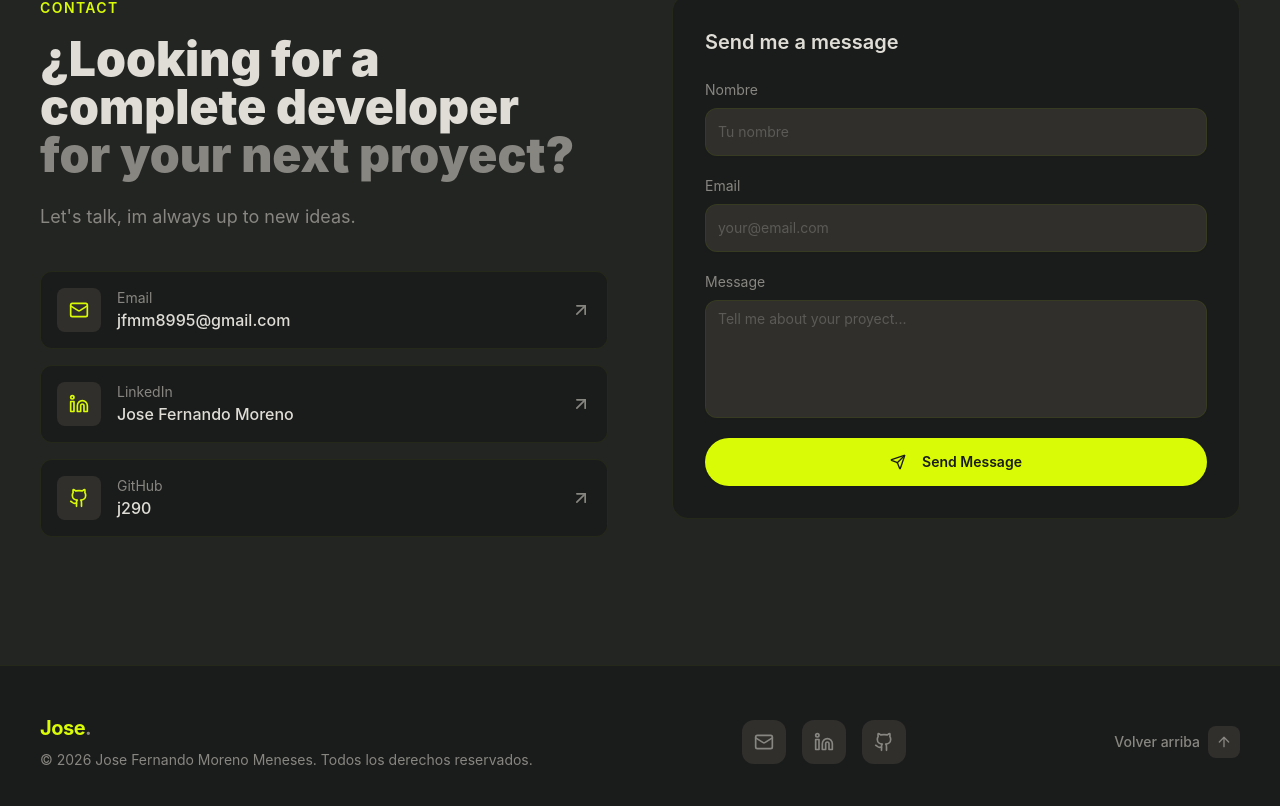
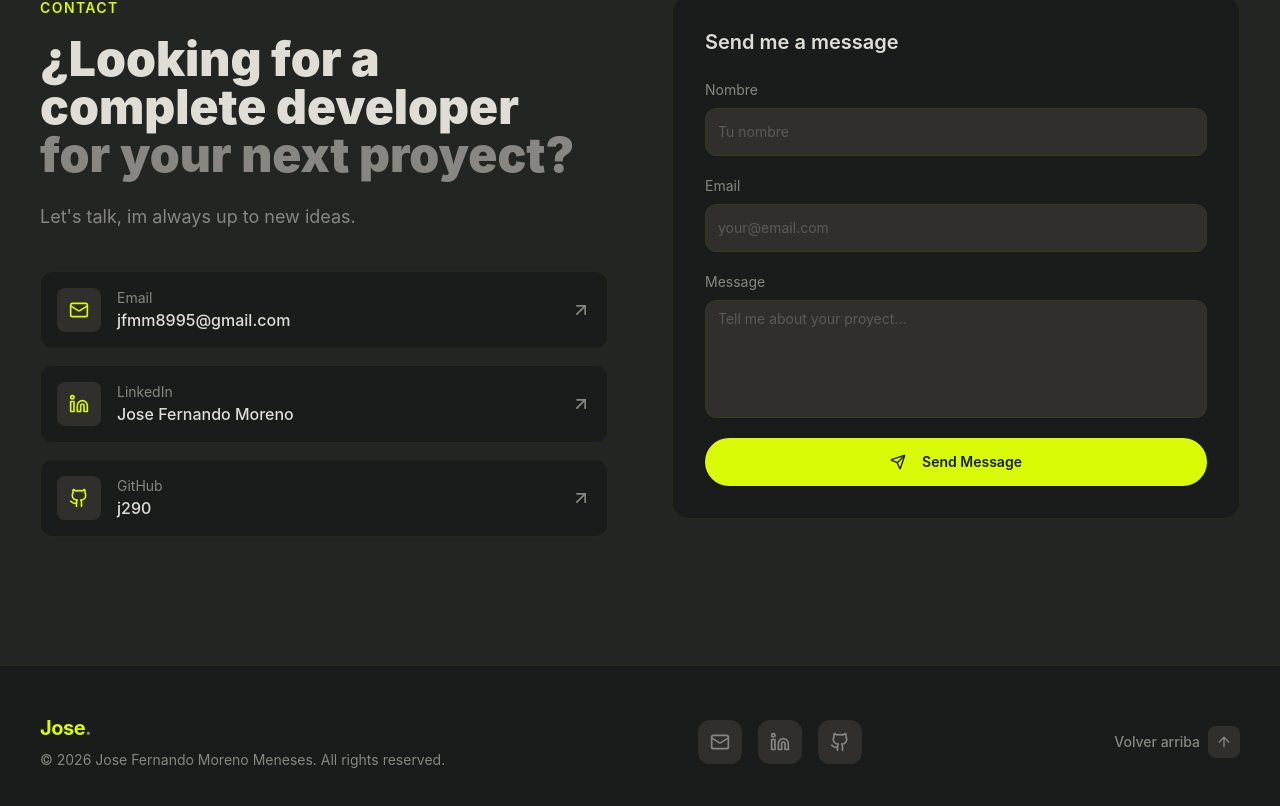
Before and after one commit to j290/port, a React (Create React App) app in the folder frontend/: page / in a window 1280 px wide. Shown: the part 4215-5021 px from the top of the page. Built offline with nearby package versions, Linux system fonts and the light colour scheme.

Commit message:
Update copyright text to English

```diff
--- a/frontend/src/components/Footer.jsx
+++ b/frontend/src/components/Footer.jsx
@@ -46,7 +46,7 @@ const Footer = () => {
               </a>
               {/* Texto de copyright */}
               <p className="text-[#888680] text-sm">
-                © {currentYear} {personalInfo.name} {personalInfo.lastName}. Todos los derechos reservados.
+                © {currentYear} {personalInfo.name} {personalInfo.lastName}. All rights reserved.
               </p>
             </div>
 
```
